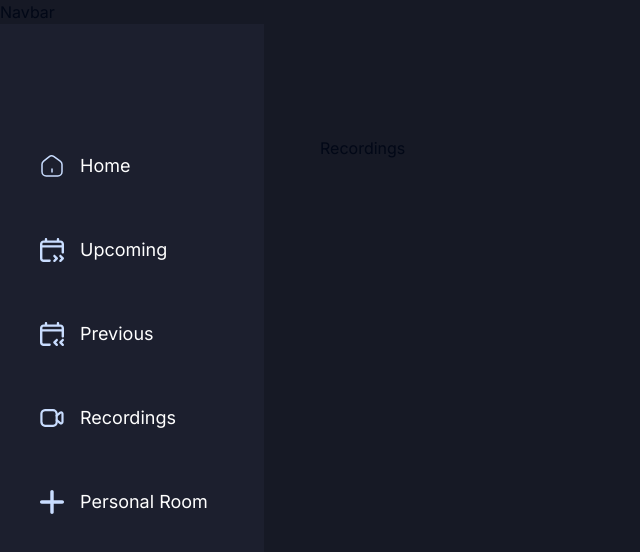
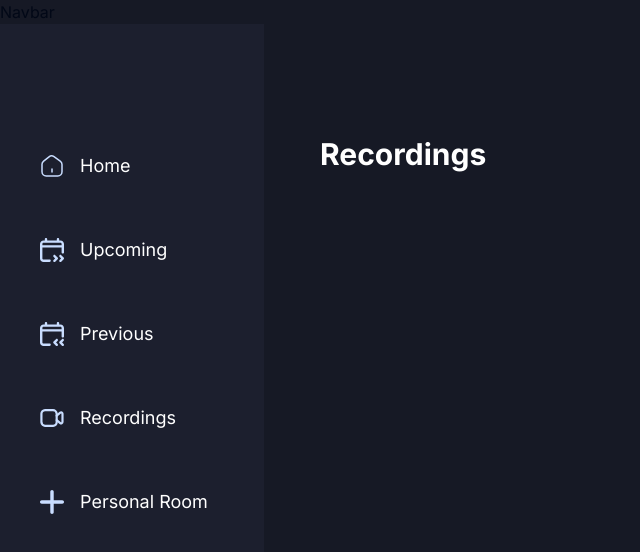
Before and after one commit to egublog/zoom-clone, a Next.js app: page /recordings in a window 1280 px wide. Shown: the top 552 px of the page, without its empty margins (0-640 px from the left). Built offline with nearby package versions, Linux system fonts and the light colour scheme.

Commit message:
add: Recordingsのタイトル

```diff
--- a/app/(root)/(home)/recordings/page.tsx
+++ b/app/(root)/(home)/recordings/page.tsx
@@ -2,7 +2,12 @@ import React from 'react'
 
 const Recordings = () => {
   return (
-    <div>Recordings</div>
+    <section className='flex size-full flex-col gap-10 text-white'>
+      <h1 className='text-3xl font-bold'>
+        Recordings
+      </h1>
+
+    </section>
   )
 }
 
```
